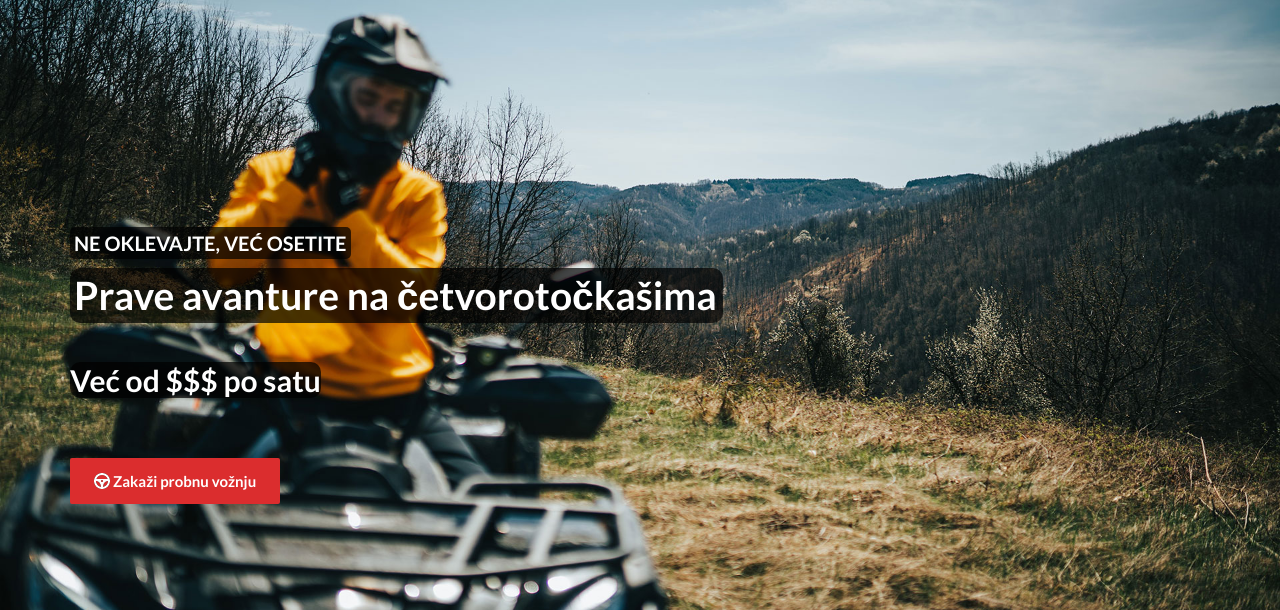
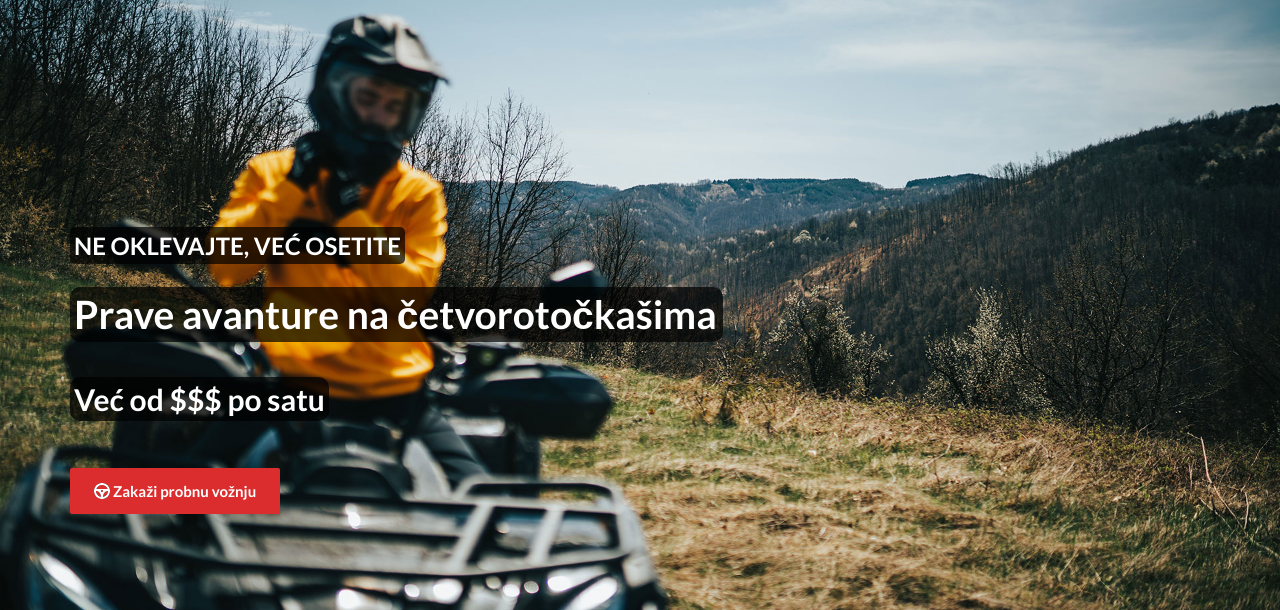
Before and after one commit to markosrb97/Rent-quad, a plain HTML site: page index.html in a window 1280 px wide. Shown: the part 190-800 px from the top of the page. Drawn offline with Linux system fonts and the light colour scheme.

```diff
--- a/css/style.css
+++ b/css/style.css
@@ -494,6 +494,7 @@
 
 .hero__text .primary-btn {
 	margin-right: 16px;
+	margin-top: -9px;
 }
 
 .hero__text .primary-btn img {
@@ -511,7 +512,7 @@
 }
 
 .hero__text__title span {
-	font-size: 20px;
+	font-size: 24px;
 	color: #ffffff;
 	font-weight: 700;
 	text-transform: uppercase;
@@ -524,7 +525,7 @@
 	font-size: 39px;
 	color: #ffffff;
 	font-weight: 700;
-	margin-top: 10px;
+	margin-top: 23px;
 	background-color: #000000b3;
 	border-radius: 10px;
 	padding: 4px;
@@ -560,6 +561,7 @@
 	font-size: 30px;
 	background-color: #000000b3;
 	border-radius: 10px;
+	padding: 4px;
 }
 
 .hero__tab .nav-tabs {
@@ -2767,7 +2769,6 @@
 	border-radius: 2px;
 	padding: 10px 10px 8px 16px;
 	width: calc(25% - 34px);
-	float: left;
 	margin-right: 34px;
 	margin-bottom: 20px;
 }
```
